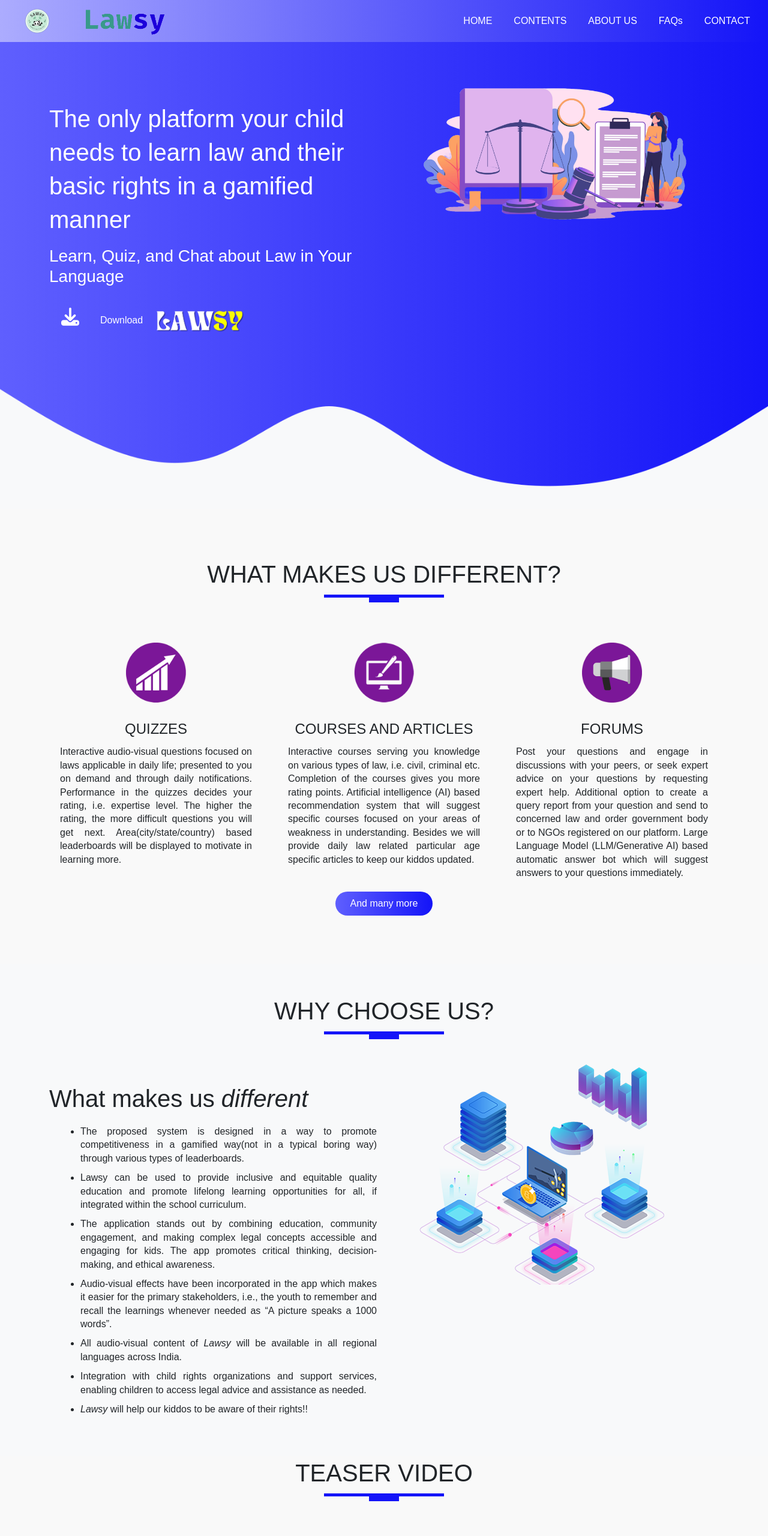
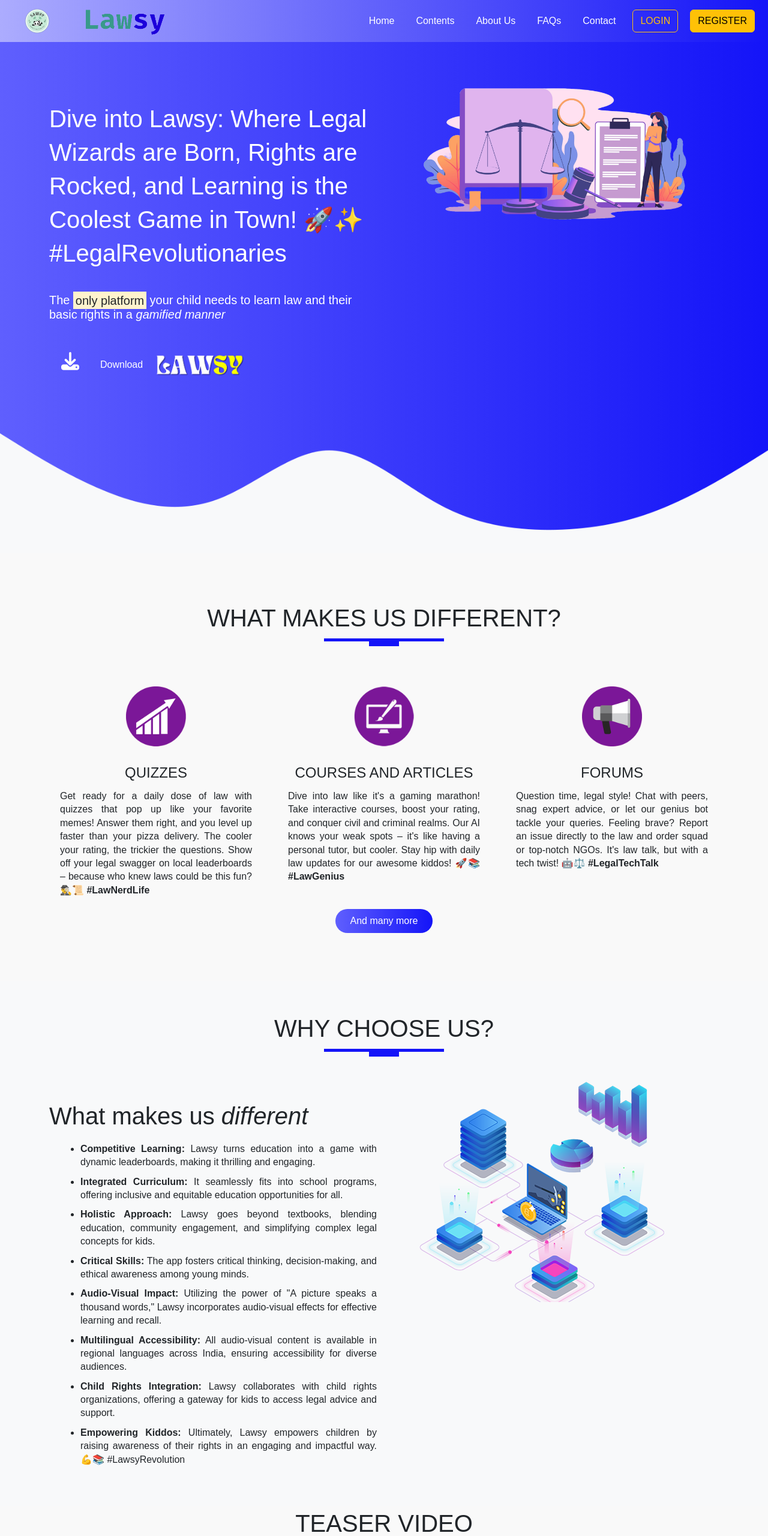
Before and after one commit to anujkkarmakar/lawsy-website, a website built with Vite: page src/html/index.html in a window 1280 px wide. Shown: the top 2560 px of the page at 60% size. Built offline with nearby package versions, Linux system fonts and the light colour scheme; grey boxes are pictures that could not be loaded; a script that the page names is missing.

Commit message:
Imporve text

```diff
--- a/src/html/index.html
+++ b/src/html/index.html
@@ -26,19 +26,25 @@
                 <div class="collapse navbar-collapse" id="navbarNav">
                     <ul class="navbar-nav ms-auto">
                         <li class="nav-item">
-                            <a class="nav-link" href="#top">HOME</a>
+                            <a class="nav-link" href="#top">Home</a>
                         </li>
                         <li class="nav-item">
-                            <a class="nav-link" href="#contents">CONTENTS</a>
+                            <a class="nav-link" href="#contents">Contents</a>
                         </li>
                         <li class="nav-item">
-                            <a class="nav-link" href="/src/html/team.html">ABOUT US</a>
+                            <a class="nav-link" href="/src/html/team.html">About Us</a>
                         </li>
                         <li class="nav-item">
                             <a class="nav-link" href="#faqs">FAQs</a>
                         </li>
                         <li class="nav-item">
-                            <a class="nav-link" href="/src/html/contact.html">CONTACT</a>
+                            <a class="nav-link" href="/src/html/contact.html">Contact</a>
+                        </li>
+                        <li>
+                            <a href="/src/html/login.html"><button type="button" class="btn btn-outline-warning">LOGIN</button></a>
+                        </li>
+                        <li>
+                            <a href="/src/html/register.html"><button type="button" class="btn btn-warning">REGISTER</button></a>
                         </li>
                     </ul>
                 </div>
@@ -51,10 +57,10 @@
         <div class="container">
             <div class="row">
                 <div class="col-md-6">
-                    <p class="promo-title">The only platform your child needs to learn law and their basic rights in a gamified manner</p>
-                    <p>
-                    <h3>Learn, Quiz, and Chat about Law in Your Language</h3>
-                    </p>
+                    <p class="promo-title">Dive into Lawsy: Where Legal Wizards are Born, Rights are Rocked, and Learning is the Coolest Game in Town! 🚀✨ #LegalRevolutionaries</p>
+                    <br>
+                    <p class="h5">The <mark>only platform</mark> your child needs to learn law and their basic rights in a <em>gamified manner</em></p>
+                    <br>
                     <a href="/src/html/download.html"><i class="fa-solid fa-download play-btn"></i>Download <i><img
                                 src="/images/logo.png" width="180px" /></i></a>
                 </div>
@@ -75,30 +81,17 @@
                 <div class="col-md-4 contents">
                     <img src="/images/content1.png" class="content-img" alt="">
                     <h4>Quizzes</h4>
-                    <p align="justify">Interactive audio-visual questions focused on laws applicable in daily life;
-                        presented to you
-                        on demand and through daily notifications. Performance in the quizzes decides your rating, i.e.
-                        expertise level. The higher the rating, the more difficult questions you will get next.
-                        Area(city/state/country) based leaderboards will be displayed to motivate in learning more.</p>
+                    <p align="justify">Get ready for a daily dose of law with quizzes that pop up like your favorite memes! Answer them right, and you level up faster than your pizza delivery. The cooler your rating, the trickier the questions. Show off your legal swagger on local leaderboards – because who knew laws could be this fun? 🕵️‍♂️📜 <strong>#LawNerdLife</strong></p>
                 </div>
                 <div class="col-md-4 contents">
                     <img src="/images/content2.png" class="content-img" alt="">
                     <h4>Courses and Articles</h4>
-                    <p align="justify">Interactive courses serving you knowledge on various types of law, i.e. civil,
-                        criminal etc. Completion of the courses gives you more rating points. Artificial intelligence
-                        (AI) based recommendation system that will suggest specific courses focused on your areas of
-                        weakness in understanding. Besides we will provide daily law related particular age specific
-                        articles to keep our kiddos updated.</p>
+                    <p align="justify">Dive into law like it's a gaming marathon! Take interactive courses, boost your rating, and conquer civil and criminal realms. Our AI knows your weak spots – it's like having a personal tutor, but cooler. Stay hip with daily law updates for our awesome kiddos! 🚀📚 <strong>#LawGenius</strong></p>
                 </div>
                 <div class="col-md-4 contents">
                     <img src="/images/content3.png" class="content-img" alt="">
                     <h4>Forums</h4>
-                    <p align="justify">Post your questions and engage in discussions with your peers, or seek expert
-                        advice on
-                        your questions by requesting expert help. Additional option to create a query report from your
-                        question and send to concerned law and order government body or to NGOs registered on our
-                        platform. Large Language Model (LLM/Generative AI) based automatic answer bot which will
-                        suggest answers to your questions immediately.</p>
+                    <p align="justify">Question time, legal style! Chat with peers, snag expert advice, or let our genius bot tackle your queries. Feeling brave? Report an issue directly to the law and order squad or top-notch NGOs. It's law talk, but with a tech twist! 🤖⚖️ <strong>#LegalTechTalk</strong></p>
                 </div>
             </div>
             <a href="#">
@@ -115,22 +108,23 @@
                 <div class="col-md-6 about-us">
                     <p class="about-title">What makes us <i>different</i></p>
                     <ul>
-                        <li>The proposed system is designed in a way to promote competitiveness in a gamified way(not in
-                            a typical boring way) through various types of leaderboards.</li>
-                        <li>Lawsy can be used to provide inclusive and equitable quality education and promote lifelong
-                            learning opportunities for all, if integrated within the school curriculum.</li>
-                        <li>The application stands out by combining education, community engagement, and making complex
-                            legal concepts accessible and engaging for kids. The app promotes critical thinking,
-                            decision-making, and ethical awareness.</li>
-                        <li>Audio-visual effects have been incorporated in the app which makes it easier for the primary
-                            stakeholders, i.e., the youth to remember and recall the learnings whenever needed as “A
-                            picture speaks a 1000 words”.</li>
-                        <li>All audio-visual content of <i>Lawsy</i> will be available in all regional languages across
-                            India.</li>
-                        <li>Integration with child rights organizations and support services, enabling children to
-                            access legal advice and assistance as needed.</li>
-                        <li><i>Lawsy</i> will help our kiddos to be aware of their rights!!</li>
-                    </ul>
+                        <li><strong>Competitive Learning:</strong> Lawsy turns education into a game with dynamic leaderboards, making it thrilling and engaging.</li>
+
+                        <li><strong>Integrated Curriculum:</strong> It seamlessly fits into school programs, offering inclusive and equitable education opportunities for all.</li>
+
+                        <li><strong>Holistic Approach:</strong> Lawsy goes beyond textbooks, blending education, community engagement, and simplifying complex legal concepts for kids.</li>
+
+                        <li><strong>Critical Skills:</strong> The app fosters critical thinking, decision-making, and ethical awareness among young minds.</li>
+
+                        <li><strong>Audio-Visual Impact:</strong> Utilizing the power of "A picture speaks a thousand words," Lawsy incorporates audio-visual effects for effective learning and recall.</li>
+
+                        <li><strong>Multilingual Accessibility:</strong> All audio-visual content is available in regional languages across India, ensuring accessibility for diverse audiences.</li>
+
+                        <li><strong>Child Rights Integration:</strong> Lawsy collaborates with child rights organizations, offering a gateway for kids to access legal advice and support.</li>
+
+                        <li><strong>Empowering Kiddos:</strong> Ultimately, Lawsy empowers children by raising awareness of their rights in an engaging and impactful way. 💪📚 #LawsyRevolution</li>
+                      </ul>
+
                 </div>
                 <div class="col-md-6">
                     <img src="/images/network.png" class="img-fluid">
@@ -234,6 +228,7 @@
 
 
     <!-- Footer section -->
+
     <section id="footer">
         <img src="/images/wave2.png" alt="" class="footer-img">
         <div class="container">
```
Also changed, not shown: test/test.html (deleted, +0 -40 lines).
